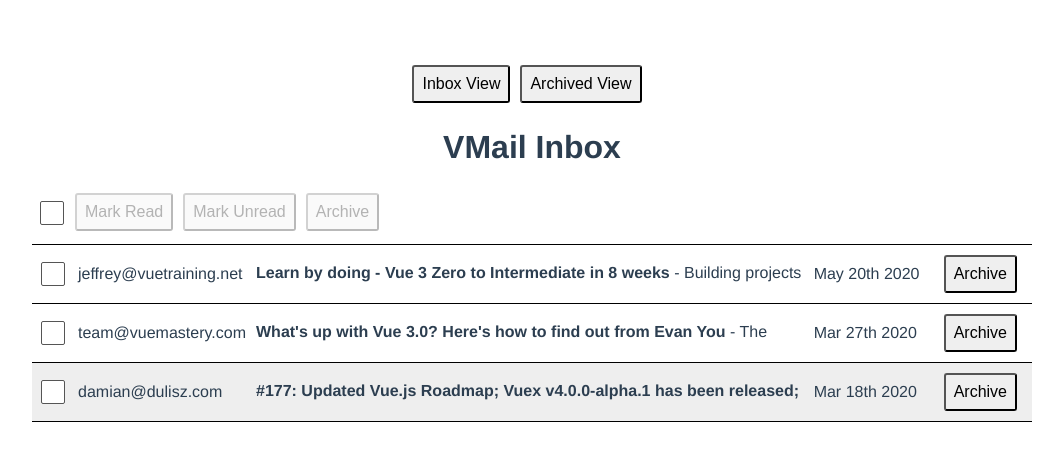
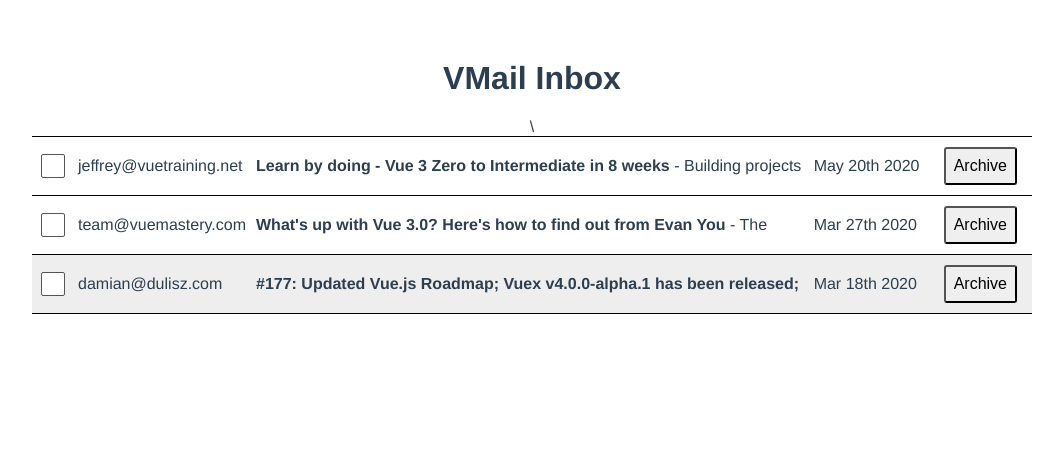
Before and after one commit to chinemelu/gmail-clone, a Vue app: page / in a window 1280 px wide. Shown: the top 460 px of the page, without its empty margins (108-1171 px from the left). Built offline with nearby package versions, Linux system fonts and the light colour scheme; data requests are answered from the project's data file.

Commit message:
- display emails in a table - Mark emails as read - Display dates properly - Sort and filter emails - Add archive button with functionality

```diff
--- a/src/App.vue
+++ b/src/App.vue
@@ -1,23 +1,92 @@
 <template>
-  <div id="app">
-    <Suspense>
-      <template #default>
-        <MailScreen />
-      </template>
-      <template #fallback>
-        Loading...
-      </template>
-    </Suspense>
-  </div>
+  <h1>VMail Inbox</h1>\
+  <table class="mail-table">
+    <tbody>
+      <tr
+        v-for="email in unarchivedEmails"
+        :key="email.id"
+        :class="[email.read ? 'read' : '', 'clickable']"
+        @click="email.read = true"
+      >
+        <td>
+          <input type="checkbox" />
+        </td>
+        <td>
+          {{ email.from }}
+        </td>
+        <td>
+          <p><strong>{{ email.subject }}</strong> - {{ email.body }} </p>
+        </td>
+        <td class="date"> {{ formatDate(email.sentAt) }}</td>
+        <td>
+          <button @click="email.archived = true">Archive</button>
+        </td>
+      </tr>
+    </tbody>
+  </table>
 </template>
 
 <script>
-import MailScreen from '@/components/MailScreen.vue';
-
+import { format } from 'date-fns';
 export default {
   name: 'App',
-  components: {
-    MailScreen
+  methods: {
+    formatDate(date) {
+      return format(new Date(date), 'MMM do yyyy')
+    }
+  },
+  computed: {
+    sortedEmails() {
+      return this.emails.sort((e1, e2) => {
+        return e1.sentAt < e2.sentAt ? 1 : - 1
+      })
+    },
+    unarchivedEmails() {
+      return this.sortedEmails.filter(email => !email.archived)
+    }
+  },
+  data() {
+    return {
+      format,
+      "emails": [
+        {
+          "id": 1,
+          "from": "team@vuemastery.com",
+          "subject": "What's up with Vue 3.0? Here's how to find out from Evan You",
+          "body": "The opening keynote of VueConf US this year was Evan You (the creator of Vue), giving his State of the Vuenion address. He walked us through the journey of getting Vue 3 from a prototype to a reality the past year. He also dove into Vue's overall growth in the community.",
+          "sentAt": "2020-03-27T18:25:43.511Z",
+          "archived": false,
+          "read": false
+        },
+        {
+          "id": 2,
+          "from": "jeffrey@vuetraining.net",
+          "subject": "Learn by doing - Vue 3 Zero to Intermediate in 8 weeks",
+          "body": "Building projects is one of the most effective ways to learn - and _the_ most effective way _remember_ what you've learned - but it can be frustrating.\n\nThis 8-week course takes the pain out of 'learning by doing'.\n\nEach week we give you\n\n* a project that will grow your skills without overwhelming you\n* links to hand-picked resources, such as Vue Mastery videos, that share the knowledge you'll need for the project (no more useless rabbit holes)\n* answers to any and all questions you have while working\n* feedback on your completed code (so you're only learning good habits)\n\nOur instructors are standing by to answer your questions.\n\nReady to learn?",
+          "sentAt": "2020-05-20T18:25:43.511Z",
+          "archived": false,
+          "read": false
+        },
+        {
+          "id": 3,
+          "from": "damian@dulisz.com",
+          "subject": "#177: Updated Vue.js Roadmap; Vuex v4.0.0-alpha.1 has been released; Kia King Ishii join the core team; Nuxt v2.12 released; Videos from Vue.js Amsterdam 2020 are here!",
+          "body": "First of all, lets congratulate Kia King Ishii on joining the Vue.js core team! 🎉 He has been doing an incredible job building vuex-orm and will now focus on working on the next versions of Vuex.\n\nSpeaking of which – Vuex v4.0.0-alpha.1 has just been released! This is the version of Vuex that will work with Vue 3.0 but keep the familiar API you know from the current version.",
+          "sentAt": "2020-03-18T18:25:43.511Z",
+          "archived": false,
+          "read": true
+        },
+        {
+          "id": 4,
+          "from": "anthony@vuejsdevelopers.com",
+          "subject": "'Vue 3 Release Roadmap' + 6 more must-read articles from this week",
+          "body": "Newsletter Issue #161",
+          "sentAt": "2020-03-24T18:25:43.511Z",
+          "archived": true,
+          "read": true
+        }
+      ]
+    }
   }
 };
 </script>
```
